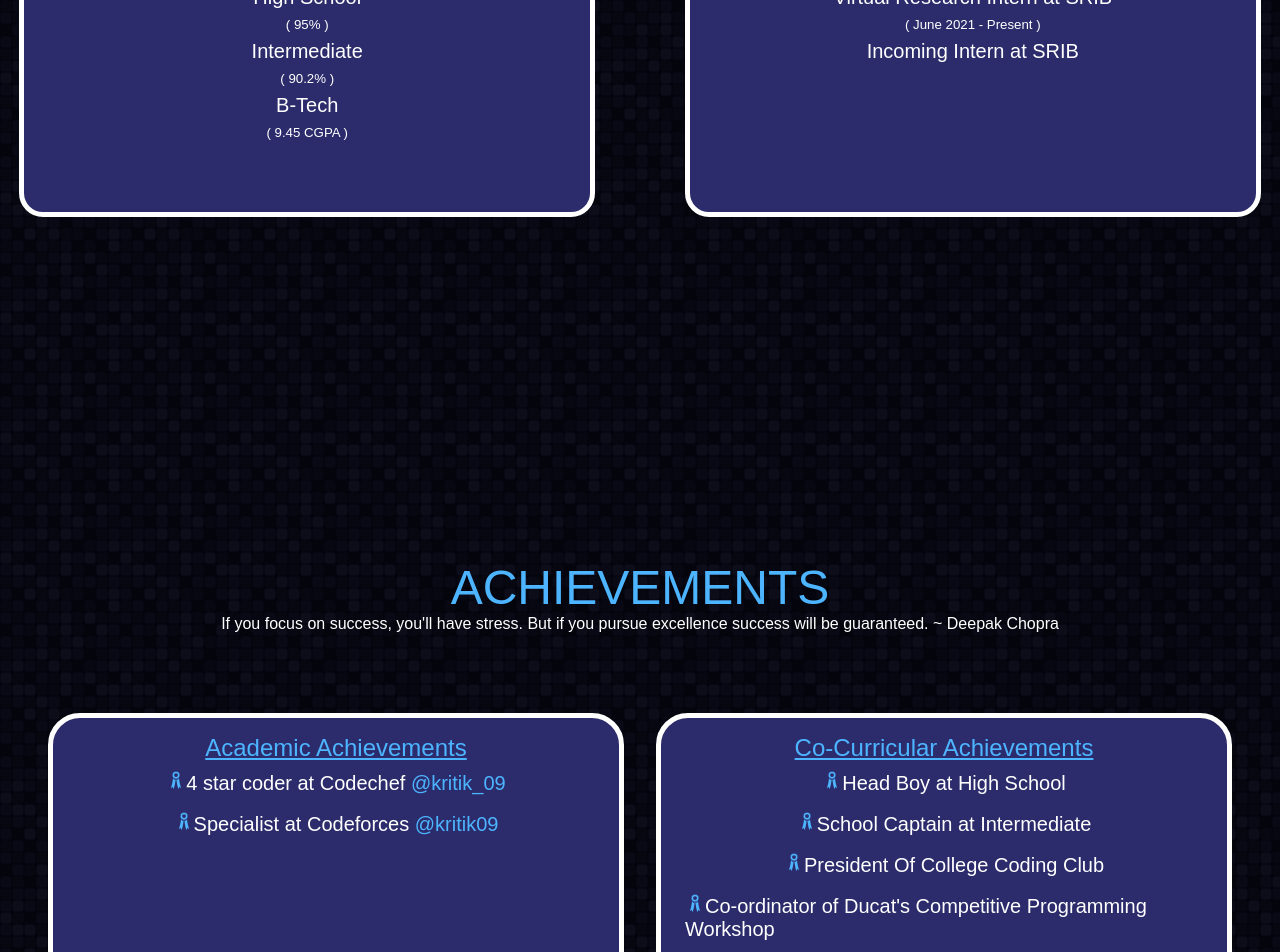
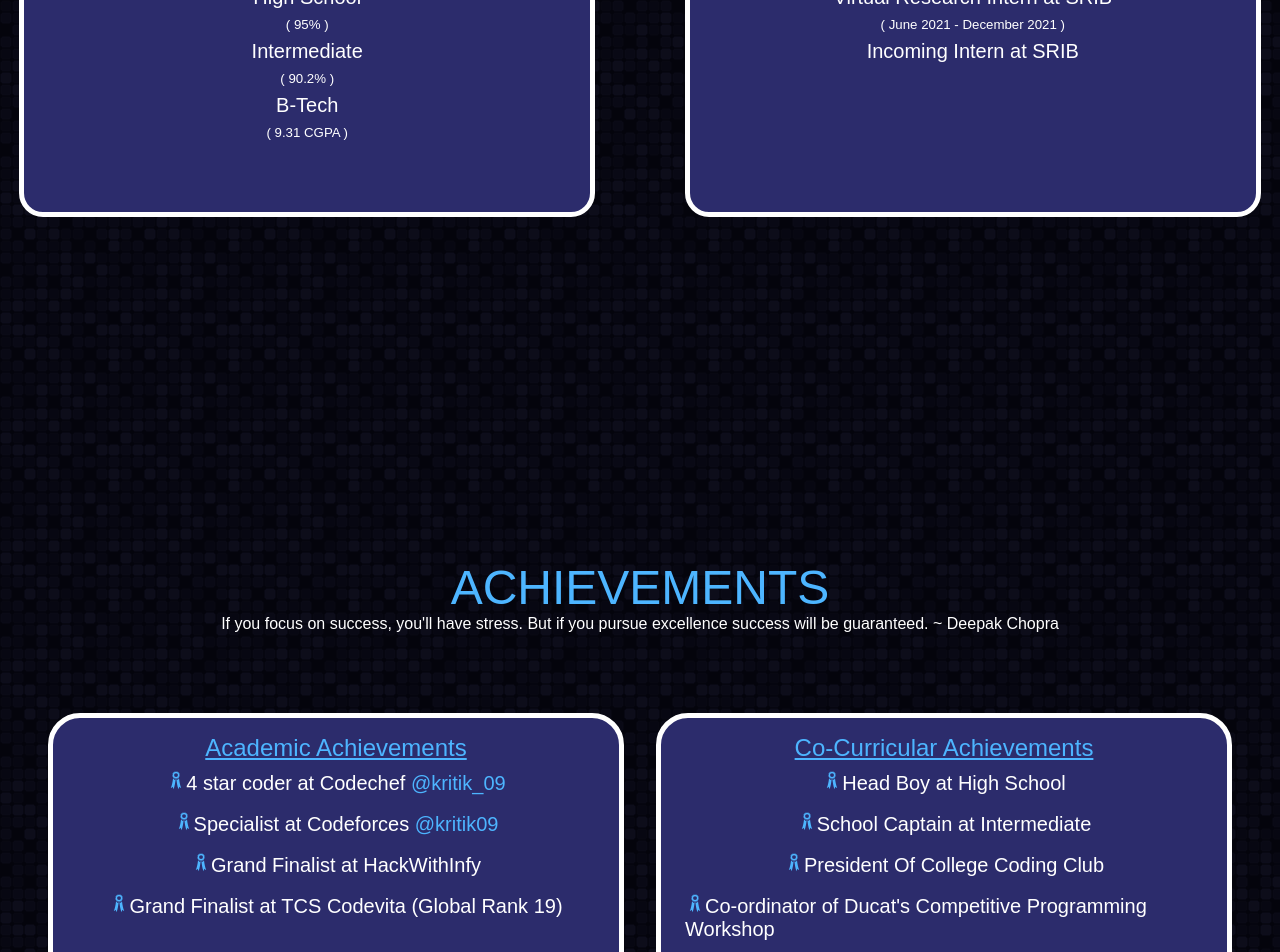
Before and after one commit to Kritik09/Kritik09.github.io, a React (Create React App) app: page / in a window 1280 px wide. Shown: the part 1200-2152 px from the top of the page. Built offline with nearby package versions, Linux system fonts and the light colour scheme; a web font is replaced by a local one.

Commit message:
NEW CHANGES 20/5/22

```diff
--- a/package.json
+++ b/package.json
@@ -8,13 +8,13 @@
     "@testing-library/react": "^12.1.4",
     "@testing-library/user-event": "^13.5.0",
     "emailjs-com": "^3.2.0",
-    "framer-motion": "^6.2.8",
+    "framer-motion": "^4.1.17",
     "gh-pages": "^3.2.3",
     "react": "^17.0.2",
     "react-awesome-reveal": "^3.8.1",
     "react-dom": "^17.0.2",
     "react-icons": "^4.3.1",
-    "react-scripts": "5.0.0",
+    "react-scripts": "^2.1.8",
     "scrollreveal": "^4.0.9",
     "web-vitals": "^2.1.4"
   },
--- a/src/App.js
+++ b/src/App.js
@@ -1,3 +1,4 @@
+import React from "react";
 import { About } from "./components/About/About";
 import { Achievements } from "./components/Achievements/Achievements";
 import { Contact } from "./components/Contact/Contact";
--- a/src/components/About/About.jsx
+++ b/src/components/About/About.jsx
@@ -17,12 +17,12 @@ export const About = () => {
               <h4>Intermediate</h4>
               <h5>( 90.2% )</h5>
               <h4>B-Tech</h4>
-              <h5>( 9.45 CGPA )</h5>
+              <h5>( 9.31 CGPA )</h5>
             </article>
             <article className="about__article intern">
               <h2 style={{textDecoration:"underline"}}>Internships</h2>
               <h4>Virtual Research Intern at SRIB</h4>
-              <h5>( June 2021 - Present )</h5>
+              <h5>( June 2021 - December 2021 )</h5>
               <h4>Incoming Intern at SRIB</h4>
             </article>
           </div>
--- a/src/components/Achievements/Achievements.jsx
+++ b/src/components/Achievements/Achievements.jsx
@@ -16,6 +16,8 @@ export const Achievements = () => {
               <h2>Academic Achievements</h2>
               <h4><GiRibbonMedal className='ach__ribbon'/>4 star coder at Codechef <a href='https://www.codechef.com/users/kritik_09' target='_blank'>@kritik_09</a></h4>
               <h4><GiRibbonMedal className='ach__ribbon'/>Specialist at Codeforces <a href='https://codeforces.com/profile/Kritik09' target='_blank'>@kritik09</a></h4>
+              <h4><GiRibbonMedal className='ach__ribbon'/>Grand Finalist at HackWithInfy</h4>
+              <h4><GiRibbonMedal className='ach__ribbon'/>Grand Finalist at TCS Codevita (Global Rank 19)</h4>
             </article>
             <article className="ach__article">
               <h2>Co-Curricular Achievements</h2>
```
Also changed, not shown: 1 other file (tests, documents, lock files or other folders).
